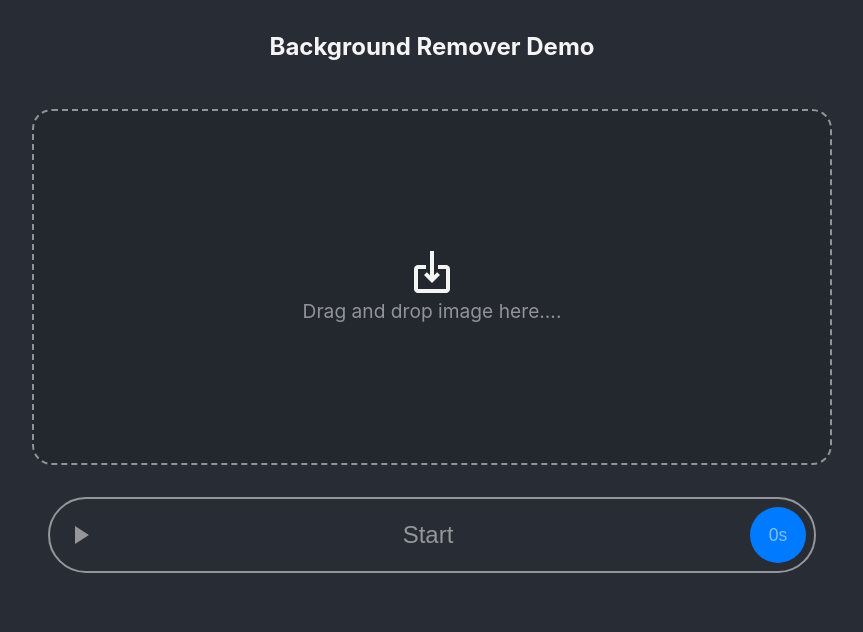
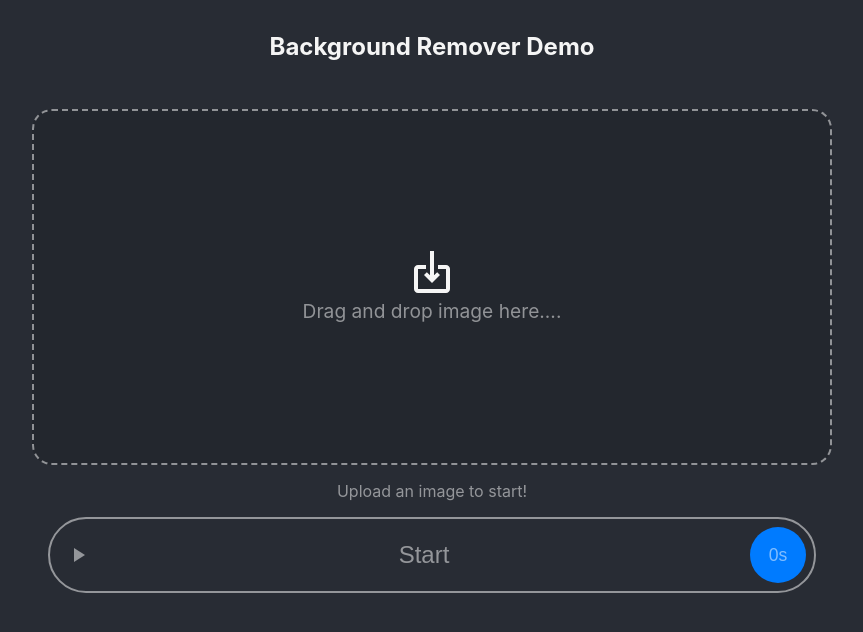
Before and after one commit to tsibg/react-background-remover, a React (Create React App) app: page / in a window 1280 px wide. Shown: the top 632 px of the page, without its empty margins (208-1071 px from the left). Built offline with nearby package versions, Linux system fonts and the light colour scheme.

Commit message:
styles cleanup

```diff
--- a/src/App.css
+++ b/src/App.css
@@ -40,6 +40,11 @@ main {
   padding: 1rem;
 }
 
+.caption {
+  color: var(--text-color-light);
+  font-size: 1rem;
+}
+
 svg.icon {
   fill: var(--text-color);
   width: 3rem;
--- a/src/components/BackgroundRemover.js
+++ b/src/components/BackgroundRemover.js
@@ -12,7 +12,7 @@ const MODEL_ASSETS_URL = FULL_URL + "/static/model/";
 function BackgroundRemover() {
   const { seconds, isRunning, startTimer, stopTimer } = useTimer();
   const [imageFile, setImageFile] = useState();
-  const [caption, setCaption] = useState("");
+  const [caption, setCaption] = useState("Upload an image to start!");
 
   async function load() {
     console.log("Removing background of image: " + imageFile);
@@ -22,6 +22,7 @@ function BackgroundRemover() {
       publicPath: MODEL_ASSETS_URL,
       // debug: true,
       progress: (key, current, total) => {
+        console.log(`Processing: ${key}: ${current}/${total}`);
         const [type, subtype] = key.split(":");
         setCaption(
           `${type} ${subtype} ${((current / total) * 100).toFixed(0)}%`
@@ -37,14 +38,14 @@ function BackgroundRemover() {
     <>
       <ImageInput onChange={setImageFile} />
       <ImagePreview fileBlob={imageFile} />
-      <div className="start">
+
       <p className="caption">{caption}</p>
       <StartButton
         onClick={load}
         disabled={isRunning || !imageFile}
         seconds={seconds}
       />
-      </div>
+
     </>
   );
 }
--- a/src/components/ImageInput/ImageInput.css
+++ b/src/components/ImageInput/ImageInput.css
@@ -1,25 +1,26 @@
 .drop-zone {
+  display: flex;
+  height: 40vh;
+  padding: 1rem;
+  flex-direction: column;
+  align-items: center;
+  justify-content: center;
+
+  color: var(--text-color-light);
   background-color: rgba(0, 0, 0, 0.1);
   border: 2px dashed var(--text-color-light);
   border-radius: 20px;
-  padding: 1rem;
-  color: var(--text-color-light);
   transition: all 0.3s ease;
+
   cursor: pointer;
-  display: flex;
-  height: 40vh;
-  flex-direction: column;
-  align-items: center;
-  justify-content: center;
-  transition: all 0.3s ease;
 }
 
 .drop-zone.selected {
-  border-width: 1px;
   height: auto;
   padding: 1rem;
   gap: 1rem;
   flex-direction: row;
+  border-width: 1px;
 }
 
 .drop-zone.selected .icon {
--- a/src/components/ImagePreview/ImagePreview.css
+++ b/src/components/ImagePreview/ImagePreview.css
@@ -3,8 +3,7 @@
 }
 .image-preview img {
   width: 80vw;
-  height: auto;
   max-width: 100%;
-  max-height: 55vh;
+  max-height: 60vh;
   object-fit: contain;
 }
--- a/src/components/StartButton/StartButton.css
+++ b/src/components/StartButton/StartButton.css
@@ -1,28 +1,26 @@
-.start {
-  font-size: 1rem;
-  color: var(--text-color-light);
-}
 .start-button {
   display: flex;
-  justify-content: center;
+  justify-content: space-between;
+  align-items: center;
+
   width: 100%;
   max-width: 60vw;
   margin: 1rem auto;
+  padding: 0.5rem;
+
   background-color: var(--primary-color);
   color: var(--text-color);
-  border: none;
   border-radius: 50px;
-  padding: 0.5rem;
   font-size: 1.5rem;
   cursor: pointer;
-  transition: all 0.3s ease;
-  justify-content: space-between;
-  align-items: center;
+  transition: border 0.3s ease, background-color 0.3s ease, box-shadow 0.1s ease;
+  border: 2px solid transparent;
 }
 .start-button .button-icon {
   display: flex;
 }
 .start-button .button-icon svg {
+  width: 2.5rem;
   fill: var(--text-color);
 }
 .start-button:disabled .button-icon svg {
@@ -30,10 +28,9 @@
 }
 
 .start-button .button-caption {
+  width: 2.5rem;
   padding: 0.5rem 0.5rem;
-  width: 2.5rem;
   line-height: 2.5rem;
-
   font-size: 1.1rem;
   background-color: var(--primary-color);
   border-radius: 50%;
--- a/src/components/StartButton/StartButton.js
+++ b/src/components/StartButton/StartButton.js
@@ -1,5 +1,5 @@
 import './StartButton.css';
-
+import { ReactComponent as IconStart } from '../../assets/IconStart.svg';
 function StartButton({ onClick, disabled, seconds }) {
   return (
     <button
@@ -8,19 +8,7 @@ function StartButton({ onClick, disabled, seconds }) {
       onClick={onClick}
     >
       <span className="button-icon">
-        <svg
-          width="48"
-          height="24"
-          viewBox="0 0 24 24"
-          fill="#ffffff"
-          stroke="none"
-          strokeWidth="2"
-          strokeLinecap="round"
-          strokeLinejoin="round"
-          className="feather feather-play"
-        >
-          <polygon points="5 3 19 12 5 21 5 3"></polygon>
-        </svg>
+        <IconStart />
       </span>
       <span className="button-text">Start</span>
       <span className="button-caption">{seconds}s</span>
```
Also changed, not shown: 1 other file (tests, documents, lock files or other folders). Lines whose indentation alone changed are shown as unchanged.
